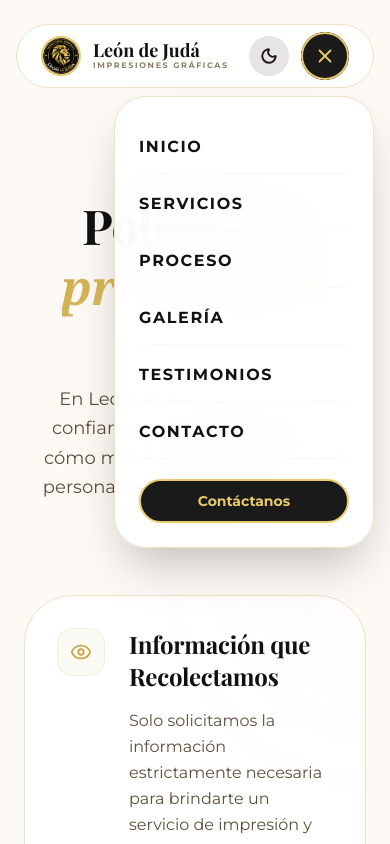
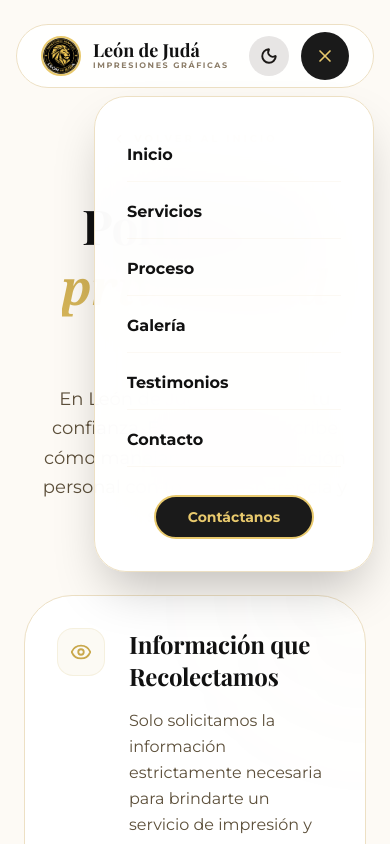
Before and after one commit to marisol0davila21-sudo/leonjd, a Next.js app in the folder frontend/: page /politica-privacidad in a window 390 px wide. Both pictures are taken after a click on the button 325 px from the left and 56 px from the top of the page. Shown: the top 844 px of the page. Built offline with nearby package versions, Linux system fonts and the light colour scheme.

Commit message:
feat: initialize project layout with global styles, responsive navigation, and initial landing page sections

```diff
--- a/frontend/app/layout.tsx
+++ b/frontend/app/layout.tsx
@@ -52,9 +52,9 @@ export default function RootLayout({
   return (
     <html lang="es" className={`${playfair.variable} ${montserrat.variable}`} suppressHydrationWarning>
       <head>
-        <Script
+        <script
           id="theme-strategy"
-          strategy="beforeInteractive"
+          suppressHydrationWarning
           dangerouslySetInnerHTML={{
             __html: `
               (function() {
--- a/frontend/components/navigation/navbar.tsx
+++ b/frontend/components/navigation/navbar.tsx
@@ -5,7 +5,7 @@ import { Menu, X, Phone, Sun, Moon, ChevronLeft } from 'lucide-react'
 import Image from 'next/image'
 
 const NAV_LINKS = [
-  { label: 'Inicio',     href: '/' },
+  { label: 'Inicio',     href: '#inicio' },
   { label: 'Servicios',  href: '/#servicios' },
   { label: 'Proceso',    href: '/#proceso' },
   { label: 'Galería',    href: '/#galeria' },
@@ -100,44 +100,40 @@ export default function Navbar() {
           </button>
 
           {/* Desktop CTA */}
-          <div className="hidden lg:block">
+          <div className="hidden lg:flex items-center">
             <a
               href="https://wa.me/51906455032"
               target="_blank"
               rel="noopener noreferrer"
-              className="flex items-center gap-2 bg-[#1a1a1a] dark:bg-[#e8c96d] text-[#e8c96d] dark:text-[#111111] border-2 border-[#e8c96d] text-body text-sm font-bold px-6 py-2 rounded-full hover:bg-[#e8c96d] hover:text-black dark:hover:bg-white active:scale-95 transition-all duration-300"
+              className="bg-[#1a1a1a] dark:bg-[#e8c96d] text-[#e8c96d] dark:text-[#111111] border-2 border-[#e8c96d] text-body text-sm font-bold px-6 py-2 rounded-full hover:bg-[#e8c96d] hover:text-black dark:hover:bg-white active:scale-95 transition-all duration-300"
             >
               Contáctanos
             </a>
           </div>
 
-          {/* Mobile Menu Trigger - REDESIGNED FOR BOUTIQUE LOOK */}
+          {/* Mobile Menu Trigger */}
           <button
             onClick={() => setMenuOpen(!menuOpen)}
-            className={`lg:hidden relative w-12 h-12 flex items-center justify-center rounded-full transition-all duration-500 overflow-hidden group ${
+            className={`lg:hidden relative w-12 h-12 flex items-center justify-center rounded-full transition-all duration-500 group ${
               menuOpen
                 ? 'bg-[#1a1a1a] dark:bg-[#e8c96d] text-[#e8c96d] dark:text-black'
-                : 'bg-white dark:bg-black/20 text-[var(--text-main)]'
+                : 'bg-white/80 dark:bg-black/20 text-[var(--text-main)] backdrop-blur-md border border-[#ede0c4] dark:border-white/10'
             }`}
           >
-            {/* Animated border effect similar to premium buttons */}
-            <div className={`absolute inset-0 border-2 rounded-full transition-all duration-500 ${
-              menuOpen ? 'border-[#e8c96d] scale-100' : 'border-[#ede0c4] dark:border-white/10 scale-90 group-hover:scale-100 group-hover:border-[#c9a84c]'
-            }`} />
-
             <div className="relative z-10">
-              {menuOpen ? <X size={22} /> : <Menu size={22} />}
+              {menuOpen ? <X size={20} /> : <Menu size={20} />}
             </div>
           </button>
         </div>
       </nav>
 
+      {/* Mobile Menu Overlay */}
       <div
-        className={`lg:hidden absolute top-24 right-4 w-[260px] bg-white/95 dark:bg-[#0c0c0c]/98 backdrop-blur-2xl rounded-[32px] border border-[#ede0c4] dark:border-white/10 transition-all duration-500 shadow-2xl ${
+        className={`lg:hidden absolute top-24 right-4 w-[280px] bg-white/95 dark:bg-[#0c0c0c]/98 backdrop-blur-2xl rounded-[32px] border border-[#ede0c4] dark:border-white/10 transition-all duration-500 shadow-2xl z-[60] ${
           menuOpen ? 'opacity-100 translate-y-0 visible' : 'opacity-0 -translate-y-4 invisible pointer-events-none'
         }`}
       >
-        <div className="p-6 flex flex-col gap-1">
+        <div className="p-8 flex flex-col gap-1">
           {NAV_LINKS.map((link) => (
             <a
               key={link.label}
@@ -145,20 +141,19 @@ export default function Navbar() {
               onClick={() => setMenuOpen(false)}
               className="group flex items-center justify-between py-3.5 border-b border-[#ede0c430] dark:border-white/5 last:border-none"
             >
-              <span className="text-body text-base font-bold text-[var(--text-main)] group-hover:text-[#c9a84c] transition-colors uppercase tracking-widest relative">
+              <span className="text-body text-base font-bold text-[var(--text-main)] group-hover:text-[#c9a84c] transition-colors relative">
                 {link.label}
                 <span className="absolute -bottom-1 left-0 w-0 h-0.5 bg-[#c9a84c] transition-all group-hover:w-full" />
               </span>
-              <ChevronLeft size={14} className="rotate-180 text-[#c9a84c] opacity-0 group-hover:opacity-100 transition-all" />
             </a>
           ))}
 
-          <div className="mt-4">
+          <div className="mt-6 flex justify-center">
             <a
               href="https://wa.me/51906455032"
               target="_blank"
               rel="noopener noreferrer"
-              className="flex items-center justify-center gap-2 bg-[#1a1a1a] dark:bg-[#e8c96d] text-[#e8c96d] dark:text-[#111111] border-2 border-[#e8c96d] text-body text-sm font-bold px-6 py-2.5 rounded-full hover:bg-[#e8c96d] hover:text-black dark:hover:bg-white dark:hover:text-black active:scale-95 transition-all duration-300"
+              className="bg-[#1a1a1a] dark:bg-[#e8c96d] text-[#e8c96d] dark:text-[#111111] border-2 border-[#e8c96d] text-body text-sm font-bold px-8 py-2.5 rounded-full hover:bg-[#e8c96d] hover:text-black dark:hover:bg-white dark:hover:text-black active:scale-95 transition-all duration-300"
             >
               Contáctanos
             </a>
--- a/frontend/sections/contact/contact-cta.tsx
+++ b/frontend/sections/contact/contact-cta.tsx
@@ -25,7 +25,7 @@ export default function ContactCTA() {
   return (
     <section
       id="contacto"
-      className="section-pad bg-[var(--bg-main)]"
+      className="section-pad bg-[var(--bg-main)] scroll-mt-12"
     >
       <div className="container-main">
         {/* Main CTA card */}
--- a/frontend/sections/hero/hero.tsx
+++ b/frontend/sections/hero/hero.tsx
@@ -8,7 +8,7 @@ export default function Hero() {
   return (
     <section
       id="inicio"
-      className="relative flex items-center pt-32 pb-16 px-4 overflow-hidden bg-[var(--bg-main)] transition-colors duration-300"
+      className="relative flex items-center pt-32 pb-16 px-4 overflow-hidden bg-[var(--bg-main)] transition-colors duration-300 scroll-mt-12"
     >
       <div className="container-main w-full">
         {/* Main Hero Card */}
--- a/frontend/sections/process/process.tsx
+++ b/frontend/sections/process/process.tsx
@@ -61,7 +61,7 @@ export default function Process() {
   return (
     <section
       id="proceso"
-      className="section-pad relative overflow-hidden bg-[#f5efe4] dark:bg-[#050505] transition-colors duration-500"
+      className="section-pad relative overflow-hidden bg-[#f5efe4] dark:bg-[#050505] transition-colors duration-500 scroll-mt-12"
     >
       <div className="container-main relative z-10">
         <div className="max-w-2xl mx-auto text-center mb-20 md:mb-28">
--- a/frontend/sections/services/services.tsx
+++ b/frontend/sections/services/services.tsx
@@ -57,7 +57,7 @@ export default function Services() {
   return (
     <section
       id="servicios"
-      className="section-pad bg-[#fdfaf5] dark:bg-[#050505] transition-colors duration-500"
+      className="section-pad bg-[#fdfaf5] dark:bg-[#050505] transition-colors duration-500 scroll-mt-12"
     >
       <div className="container-main">
         {/* Centered Header */}
--- a/frontend/sections/why-us/why-us.tsx
+++ b/frontend/sections/why-us/why-us.tsx
@@ -71,13 +71,6 @@ function StackedCarousel() {
           const isVisible = Math.abs(dist) <= 1
           const pos = dist === 0 ? 'center' : dist === 1 ? 'right' : dist === -1 ? 'left' : 'hidden'
 
-          // Clean path for URL safety
-          const sanitizedSrc = img.src
-            .toLowerCase()
-            .replace(/ñ/g, 'n')
-            .replace(/ /g, '-')
-            .replace(/[()]/g, '');
-
           return (
             <motion.div
               key={img.src}
@@ -97,9 +90,10 @@ function StackedCarousel() {
               className="absolute w-[180px] h-[260px] md:w-[220px] md:h-[320px] rounded-[40px] overflow-hidden border-[6px] border-white dark:border-stone-800 shadow-2xl"
             >
               <Image
-                src={sanitizedSrc}
+                src={img.src}
                 alt={img.alt}
                 fill
+                unoptimized
                 sizes="(max-width: 768px) 180px, 220px"
                 className="object-cover"
                 priority={pos === 'center'}
@@ -117,7 +111,7 @@ export default function WhyUs() {
   return (
     <section
       id="galeria"
-      className="section-pad overflow-hidden"
+      className="section-pad overflow-hidden scroll-mt-12"
       style={{ background: 'var(--bg-main)' }}
     >
       <div className="container-main">
```
Also changed, not shown: frontend/sections/testimonials/testimonials.tsx (+7 -6 lines).
